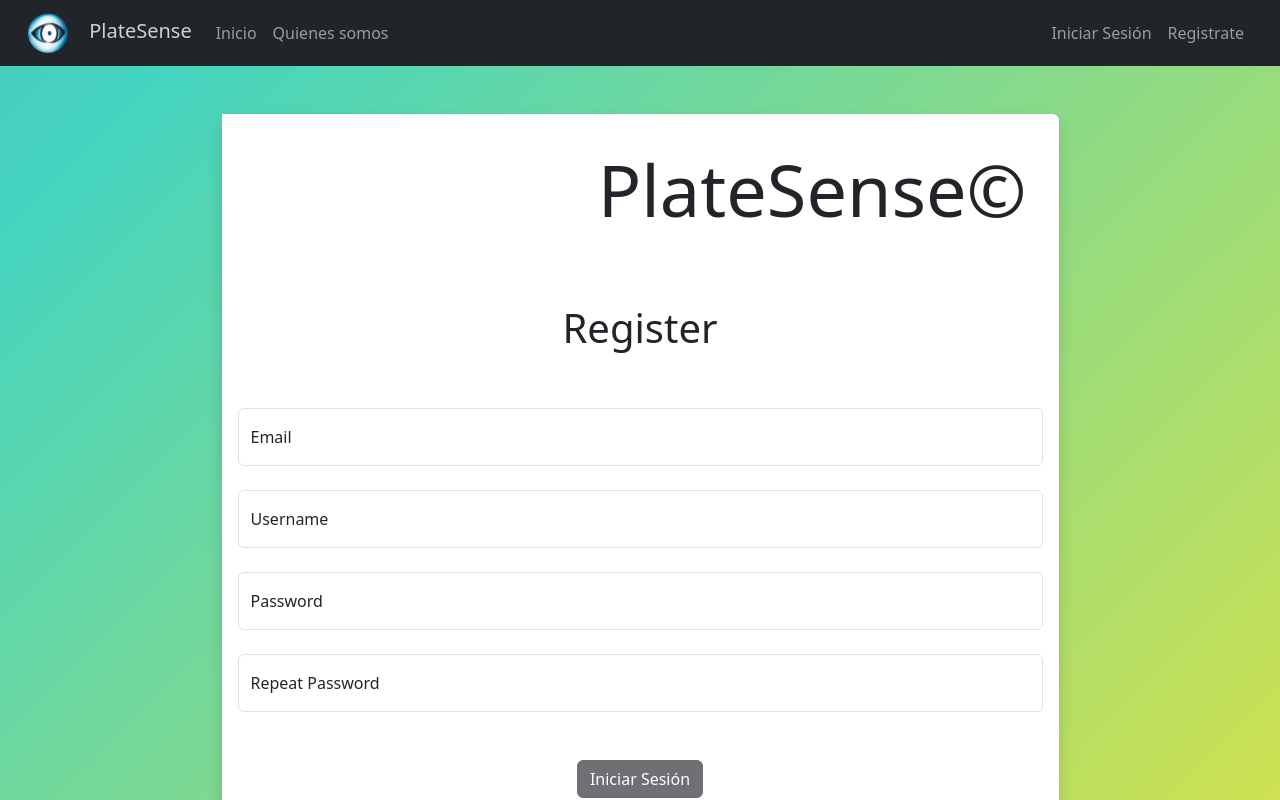
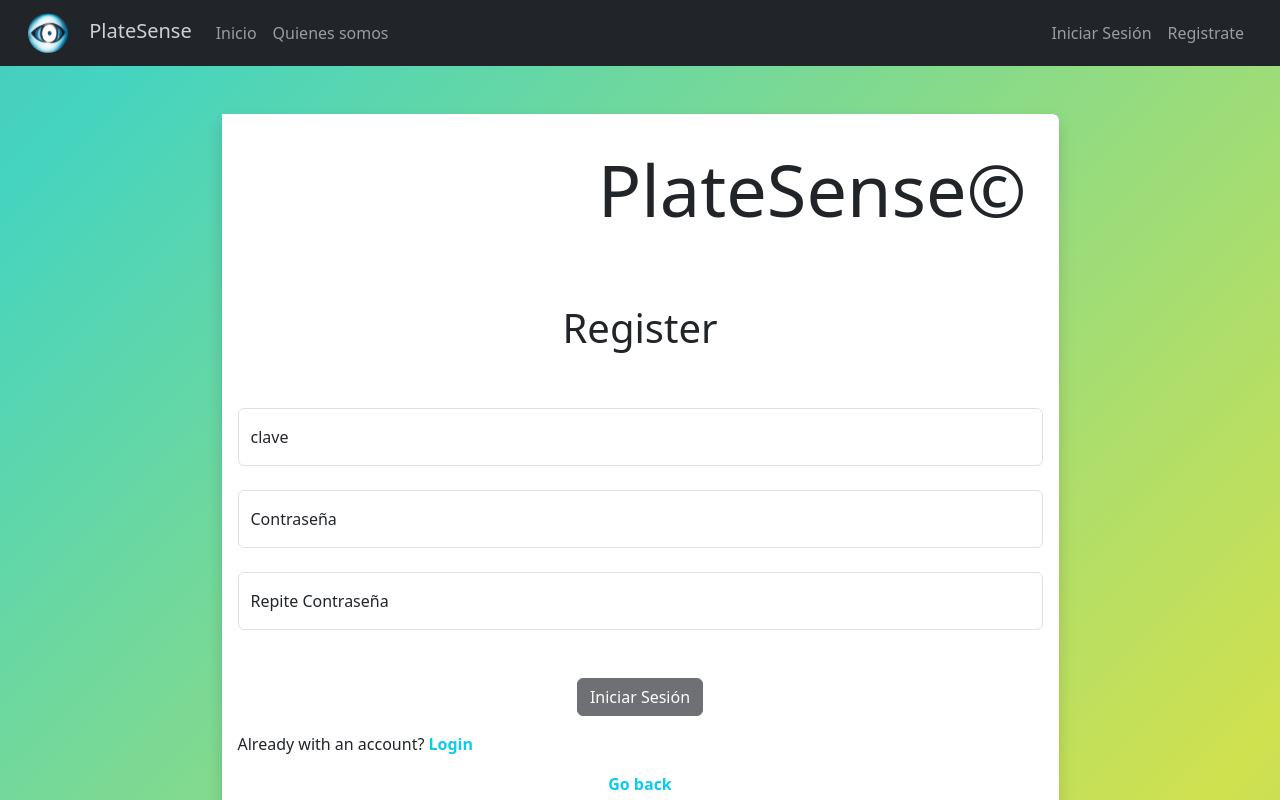
Before and after one commit to Luichoo/PlateSense, a React (Create React App) app in the folder client/: page /register in a window 1280 px wide. Shown: the top 800 px of the page. Built offline with nearby package versions, Linux system fonts and the light colour scheme.

Commit message:
comentarios

```diff
--- a/client/src/pages/Quien/Quien.jsx
+++ b/client/src/pages/Quien/Quien.jsx
@@ -1,7 +1,7 @@
 import React from "react";
 import companyinfo from './rdm.jpg';
-import camara from './camara.jpg';
-import placas from './placas.png';
+//import camara from './camara.jpg';
+//import placas from './placas.png';
 
 function Quien() {
     return (
--- a/client/src/pages/Register/Register.jsx
+++ b/client/src/pages/Register/Register.jsx
@@ -1,56 +1,176 @@
-import React from 'react';
-import './register.css';
+import React, { useState } from "react";
+import "./register.css";
+import axios from "axios";
 //import { useState } from 'react';
 // import './scripts.js';
 import { Link } from "react-router-dom";
+
+
 function Register() {
-  // const [email, setEmail] = useState('');
-  // const [username, setUsername] = useState('');
-  // const [password, setPassword] = useState('');
+	const [password, setPassword] = useState("");
+	const [confirmPassword, setConfirmPassword] = useState("");
+	const [clavef, setClave] = useState("");
+	const [passwordMatch, setPasswordMatch] = useState(true);
+	const [existe, setExiste] = useState(false);
 
+	const handlePasswordChange = (event) => {
+		setPassword(event.target.value);
+		setPasswordMatch(event.target.value === confirmPassword);
+	};
+	const handleClaveChange = (event) => {
+		setExiste(false);
+		setClave(event.target.value);
+	};
+
+	const handleConfirmPasswordChange = (event) => {
+		setConfirmPassword(event.target.value);
+		setPasswordMatch(event.target.value === password);
+	};
+
+	const handleSubmit = async (e) => {
+		e.preventDefault();
+		const clave = e.target.clave.value;
+		const password = e.target.password.value;
+		try {
+			console.log("hola");
+
+			const url = "http://localhost:3001/api/auth/register";
+			const body = {
+				clave: clave,
+				password: password,
+			};
+
+			await axios.post(url, body).then(function (response) {
+				console.log(response);
+				if (response.status === 201) {
+					window.location.href = "/";
+
+					response.data.token = localStorage.setItem(
+						"token",
+						response.data.token
+					);
+					//window.location.href = "/";
+					localStorage.setItem("clave", clave);
+				} else {
+					setExiste(true);
+					//document.getElementById('message').innerHTML = 'Usuario o contraseña incorrectos';
+				}
+			});
+		} catch (err) {
+			console.log(err);
+			setExiste(true);
+		}
+	};
 	return (
 		<div className="body">
 			<div className="container">
-
-
 				<div className="container mt-5 bg-primary rounded shadow w-75 mb-5">
 					<div className="row align-items-stretch">
-        <div className="col bg_img d-none d-lg-block col-md-5 col-lg-5 col-xl-6">
-        </div>
+						<div className="col bg_img d-none d-lg-block col-md-5 col-lg-5 col-xl-6"></div>
 						<div className="col bg-white rounded-end p-3">
 							<div className="text-end">
 								<h1 className="h1 display-2 p-3">PlateSense©</h1>
 							</div>
 							<h2 className="text-center py-5 display-6">Register</h2>
-          <form action="#">
+							<form onSubmit={handleSubmit}>
 								<div className="mb-4">
 									<div className="mb-4 form-floating">
-                <input type="email" className="form-control" name="email" placeholder="Email" id="email" autoComplete='on'/>
-                <label for="email" className="form-label">Email</label>
+										<input
+											type="text"
+											className="form-control"
+											name="clave"
+											placeholder="clave"
+											id="clave"
+											autoComplete="off"
+											onChange={handleClaveChange}
+										/>
+										<label for="clave" className="form-label">
+											clave
+										</label>
+									</div>
+									{existe ? (
+										<div className="container pb-3">
+										<span id="message" className="text-danger text-center">
+											El nombre de usuario ya existe
+											</span>
+											</div>
+											) : (
+												""
+												)}
+									<div className="mb-4 form-floating ">
+										<input
+											type="password"
+											className="form-control"
+											name="password"
+											placeholder="Password"
+											id="password"
+											autoComplete="off"
+											onChange={handlePasswordChange}
+										/>
+										<label for="password" className="form-label">
+											Contraseña
+										</label>
 									</div>
 									<div className="mb-4 form-floating">
-                <input type="text" className="form-control" name="username" placeholder="username" id="username" autoComplete='off' />
-                <label for="username" className="form-label">Username</label>
+										<input
+											type="password"
+											className="form-control"
+											name="confirm-password"
+											placeholder="Repeat Password"
+											id="password2"
+											autoComplete="off"
+											onChange={handleConfirmPasswordChange}
+										/>
+										<label for="password2" className="form-label">
+											Repite Contraseña
+										</label>
 									</div>
-              <div className="mb-4 form-floating">
-                <input type="password" className="form-control" name="password" placeholder="Password" id="password" autoComplete='off' />
-                <label for="password" className="form-label">Password</label>
-              </div>
-              <div className="mb-4 form-floating">
-                <input type="password" className="form-control" name="confirm-password" placeholder="Repeat Password" id="password2" autoComplete='off' />
-                <label for="password2" className="form-label">Repeat Password</label>
-              </div>
-              <span id="message"></span>
+									{password.length < 5 && password !== "" ? (
+										<span id="message" className="text-danger">
+											La contraseña debe de ser de al menos 5 caracteres
+										</span>
+									) : !passwordMatch ? (
+										<span id="message" className="text-danger">
+											Las contraseñas no coinciden
+										</span>
+									) : (
+										password !== "" &&
+										confirmPassword !== "" &&
+										password === confirmPassword && (
+											<span id="message" className="text-success">
+												Las contraseñas coinciden
+											</span>
+										)
+									)}
 									<div className="d-grid justify-content-center align-content-center">
-                <button type="submit" className="btn btn-dark mt-4" disabled id='submit'>
+										<button
+											type="submit"
+											className="btn btn-dark mt-4"
+											disabled={
+												password.length < 5 || !passwordMatch || clavef === ""
+											}
+											id="submit">
 											Iniciar Sesión
 										</button>
 									</div>
 									<div className="my-3">
-                <span>Already with an account? <Link to="/login" className="text-decoration-none text-info fw-semibold" >Login</Link></span>
+										<span>
+											Already with an account?{" "}
+											<Link
+												to="/login"
+												className="text-decoration-none text-info fw-semibold">
+												Login
+											</Link>
+										</span>
 									</div>
 									<div className="my-3 text-center">
-                <span><Link to="/" className="text-decoration-none text-info fw-semibold" >Go back</Link></span>
+										<span>
+											<Link
+												to="/"
+												className="text-decoration-none text-info fw-semibold">
+												Go back
+											</Link>
+										</span>
 									</div>
 								</div>
 							</form>
```
Also changed, not shown: 2 other files (tests, documents, lock files or other folders). Lines whose indentation alone changed are shown as unchanged.
